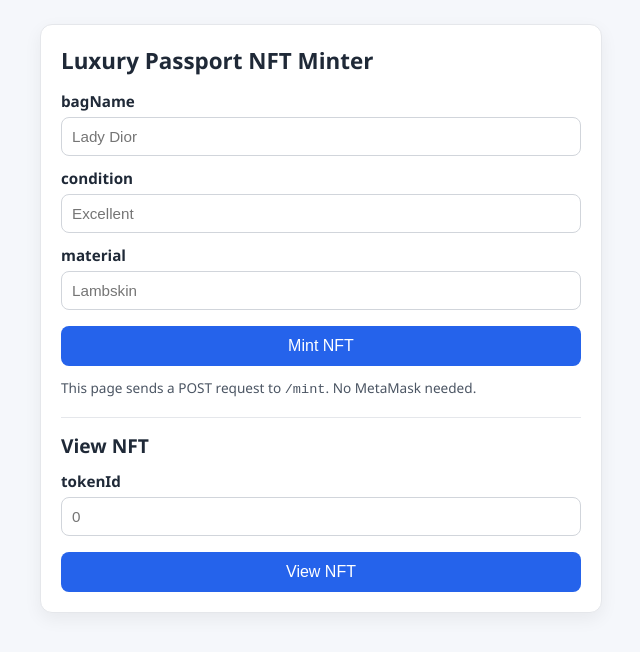
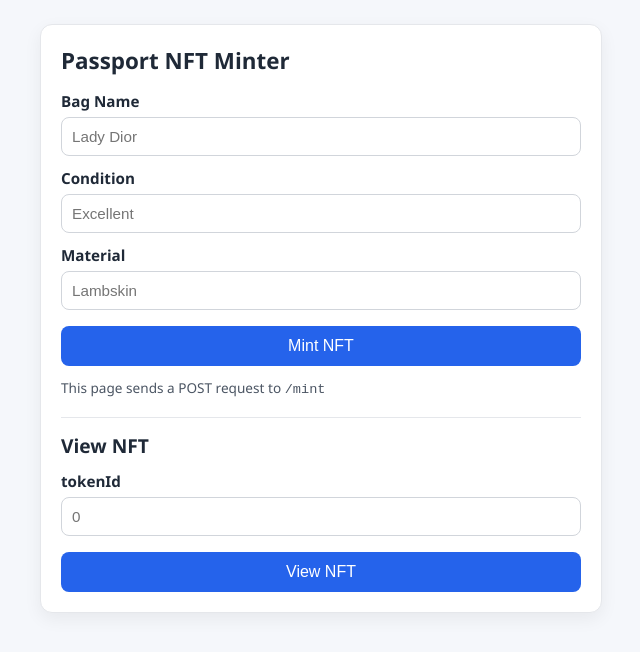
Before and after one commit to kellyyngu/nottsHack2, a website: page index.html in a window 1280 px wide. Shown: the whole page, without its empty margins (319-959 px from the left). Drawn offline with Linux system fonts and the light colour scheme.

Commit message:
Update readme

```diff
--- a/index.html
+++ b/index.html
@@ -108,20 +108,20 @@
 </head>
 <body>
   <div class="card">
-    <h1>Luxury Passport NFT Minter</h1>
+    <h1>Passport NFT Minter</h1>
 
-    <label for="bagName">bagName</label>
+    <label for="bagName">Bag Name</label>
     <input id="bagName" placeholder="Lady Dior" />
 
-    <label for="condition">condition</label>
+    <label for="condition">Condition</label>
     <input id="condition" placeholder="Excellent" />
 
-    <label for="material">material</label>
+    <label for="material">Material</label>
     <input id="material" placeholder="Lambskin" />
 
     <button id="mintBtn">Mint NFT</button>
 
-    <p class="hint">This page sends a POST request to <code>/mint</code>. No MetaMask needed.</p>
+    <p class="hint">This page sends a POST request to <code>/mint</code></p>
     <div id="status"></div>
 
     <div class="divider"></div>
```
Also changed, not shown: README.md.
